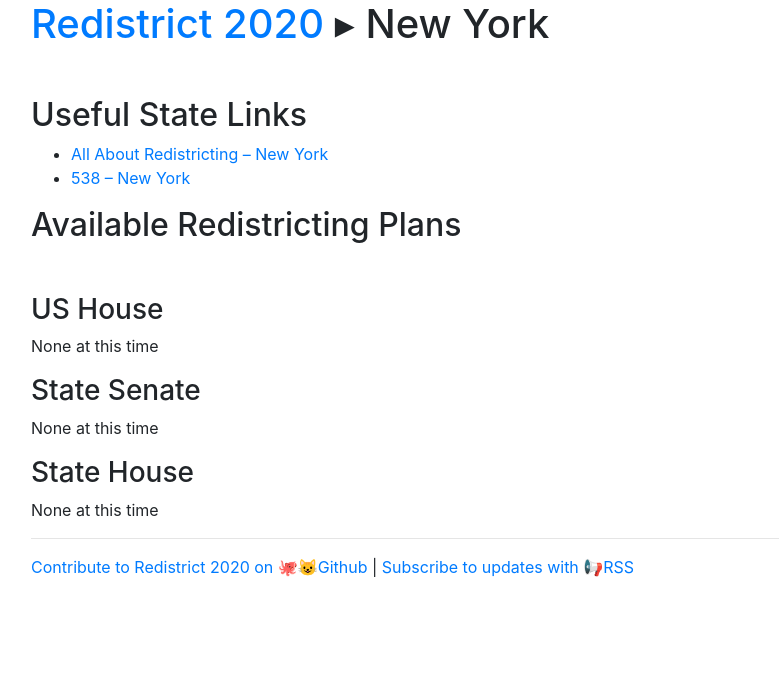
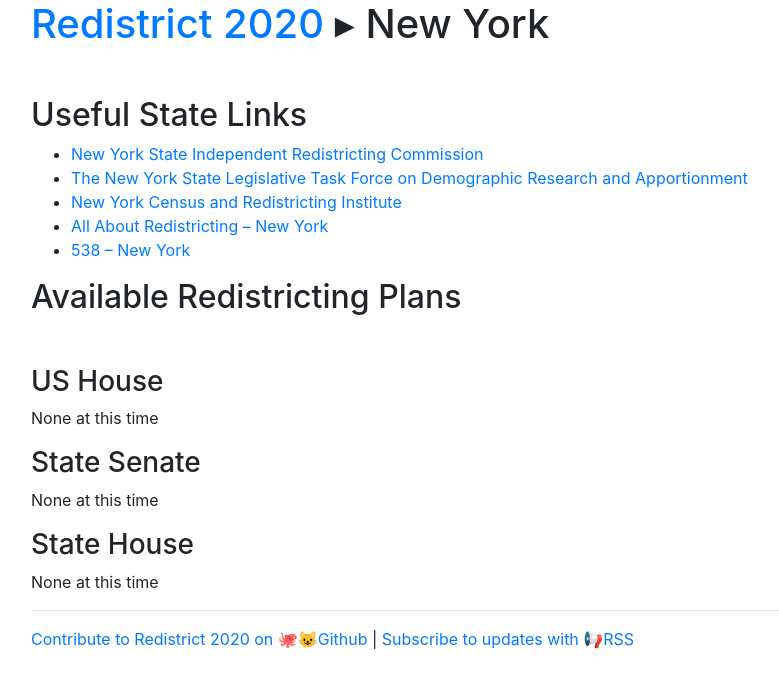
Before and after one commit to PlanScore/Redistrict2020, a Jekyll site: the page built from states/new-york.md, in a window 1280 px wide. Shown: the top 688 px of the page, without its empty margins (54-833 px from the left). Built offline with Jekyll 4.4.1, drawn with Linux system fonts in a browser that asks for light colours.

Commit message:
Add NY resource links

```diff
--- a/states/new-york.md
+++ b/states/new-york.md
@@ -8,6 +8,9 @@ layout: basic-page
 Useful State Links
 ---
 
+- [New York State Independent Redistricting Commission](https://www.nyirc.gov/)
+- [The New York State Legislative Task Force on Demographic Research and Apportionment](https://latfor.state.ny.us/)
+- [New York Census and Redistricting Institute](https://www.nyls.edu/academics/specialty-areas/centers-and-institutes/new-york-census-and-redistricting-institute/)
 - [All About Redistricting -- New York](https://redistricting.lls.edu/state/new-york/?cycle=2020&level=Congress&startdate=)
 - [538 -- New York](https://projects.fivethirtyeight.com/redistricting-2022-maps/new-york/)
 
```
